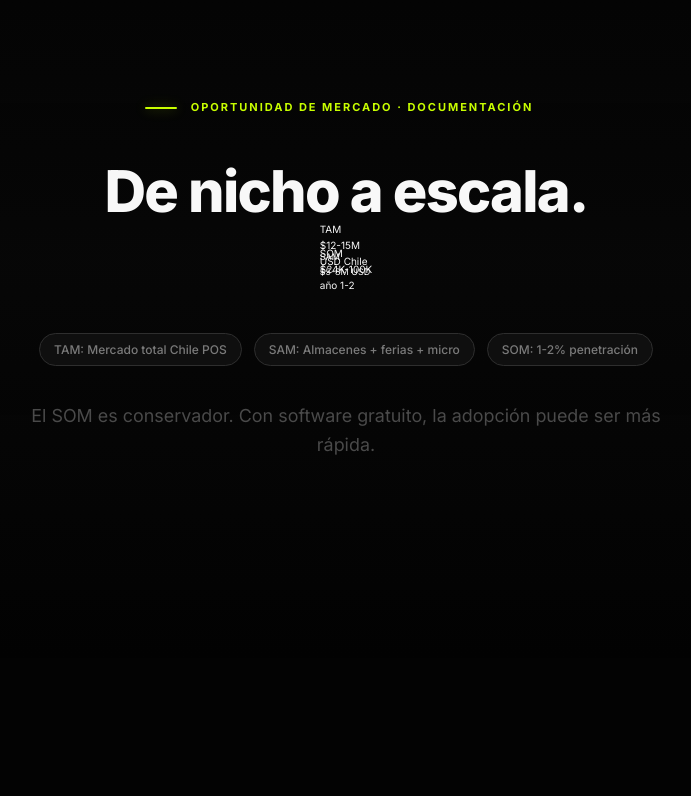
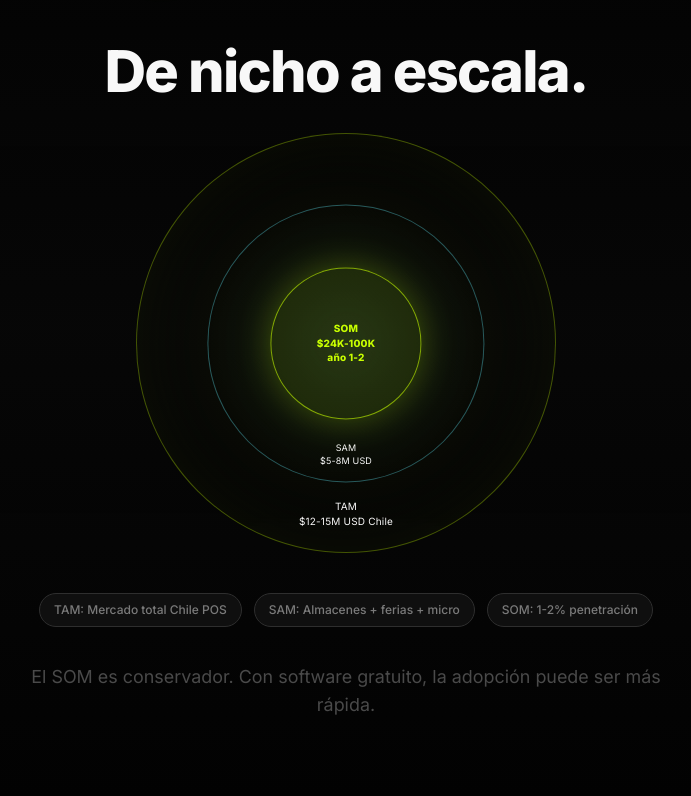
Before and after one commit to thinkfashz/fabri-core, a plain HTML site: page presentacion/04-mercado.html in a window 1280 px wide. Shown: the part 2544-3340 px from the top of the page, without its empty margins (294-985 px from the left). Drawn offline with nearby package versions, Linux system fonts and the light colour scheme; animation ran at ten frames a second.

Commit message:
feat(presentacion): TAM/SAM/SOM en círculos, plataformas y divisor

```diff
--- a/presentacion/shared.css
+++ b/presentacion/shared.css
@@ -1792,6 +1792,92 @@ body::after {
 }
 
 /* ============================================================
+   v4 · TAM / SAM / SOM y piezas sueltas
+   ============================================================ */
+.circles {
+  position: relative;
+  width: min(420px, 100%);
+  aspect-ratio: 1;
+  margin: 8px auto 0;
+}
+
+.circle {
+  position: absolute;
+  left: 50%;
+  top: 50%;
+  transform: translate(-50%, -50%);
+  border-radius: 50%;
+  display: grid;
+  place-items: center;
+  text-align: center;
+  color: var(--text);
+}
+
+.circle-outer {
+  width: 100%;
+  height: 100%;
+  border: 1px solid rgba(200, 255, 0, 0.32);
+  background: radial-gradient(circle at 50% 50%, rgba(200, 255, 0, 0.06), transparent 72%);
+  box-shadow: inset 0 0 70px rgba(200, 255, 0, 0.05);
+}
+
+.circle-mid {
+  width: 66%;
+  height: 66%;
+  border: 1px solid rgba(90, 217, 232, 0.38);
+  background: radial-gradient(circle at 50% 50%, rgba(90, 217, 232, 0.08), transparent 72%);
+}
+
+.circle-inner {
+  width: 36%;
+  height: 36%;
+  border: 1px solid rgba(200, 255, 0, 0.6);
+  background: rgba(200, 255, 0, 0.09);
+  box-shadow: 0 0 44px -10px rgba(200, 255, 0, 0.45);
+  color: var(--lime);
+  font-weight: 800;
+}
+
+.circle > div {
+  text-align: center;
+  line-height: 1.45;
+  letter-spacing: 0.02em;
+  white-space: nowrap;
+}
+
+.circle-outer > div,
+.circle-mid > div {
+  left: 50%;
+  transform: translateX(-50%);
+}
+
+.platform {
+  width: 44px;
+  height: 44px;
+  display: grid;
+  place-items: center;
+  border-radius: 14px;
+  font-size: 16px;
+  font-weight: 900;
+  line-height: 1;
+  border: 1px solid rgba(255, 255, 255, 0.12);
+  box-shadow: inset 0 1px 0 rgba(255, 255, 255, 0.18), 0 12px 26px -16px rgba(0, 0, 0, 0.9);
+  transition: transform 0.35s cubic-bezier(0.34, 1.56, 0.64, 1), box-shadow 0.35s ease;
+}
+
+.platform:hover {
+  transform: translateY(-3px) scale(1.04);
+  box-shadow: inset 0 1px 0 rgba(255, 255, 255, 0.22), 0 0 26px -8px currentColor;
+}
+
+.divider {
+  width: 100%;
+  max-width: 520px;
+  height: 1px;
+  background: linear-gradient(90deg, transparent, rgba(200, 255, 0, 0.45), rgba(90, 217, 232, 0.25), transparent);
+}
+
+/* ============================================================
    v4 · GUÍA DE USO (tres tarjetas)
    ============================================================ */
 .doc-grid {
--- a/web/presentacion/shared.css
+++ b/web/presentacion/shared.css
@@ -1792,6 +1792,92 @@ body::after {
 }
 
 /* ============================================================
+   v4 · TAM / SAM / SOM y piezas sueltas
+   ============================================================ */
+.circles {
+  position: relative;
+  width: min(420px, 100%);
+  aspect-ratio: 1;
+  margin: 8px auto 0;
+}
+
+.circle {
+  position: absolute;
+  left: 50%;
+  top: 50%;
+  transform: translate(-50%, -50%);
+  border-radius: 50%;
+  display: grid;
+  place-items: center;
+  text-align: center;
+  color: var(--text);
+}
+
+.circle-outer {
+  width: 100%;
+  height: 100%;
+  border: 1px solid rgba(200, 255, 0, 0.32);
+  background: radial-gradient(circle at 50% 50%, rgba(200, 255, 0, 0.06), transparent 72%);
+  box-shadow: inset 0 0 70px rgba(200, 255, 0, 0.05);
+}
+
+.circle-mid {
+  width: 66%;
+  height: 66%;
+  border: 1px solid rgba(90, 217, 232, 0.38);
+  background: radial-gradient(circle at 50% 50%, rgba(90, 217, 232, 0.08), transparent 72%);
+}
+
+.circle-inner {
+  width: 36%;
+  height: 36%;
+  border: 1px solid rgba(200, 255, 0, 0.6);
+  background: rgba(200, 255, 0, 0.09);
+  box-shadow: 0 0 44px -10px rgba(200, 255, 0, 0.45);
+  color: var(--lime);
+  font-weight: 800;
+}
+
+.circle > div {
+  text-align: center;
+  line-height: 1.45;
+  letter-spacing: 0.02em;
+  white-space: nowrap;
+}
+
+.circle-outer > div,
+.circle-mid > div {
+  left: 50%;
+  transform: translateX(-50%);
+}
+
+.platform {
+  width: 44px;
+  height: 44px;
+  display: grid;
+  place-items: center;
+  border-radius: 14px;
+  font-size: 16px;
+  font-weight: 900;
+  line-height: 1;
+  border: 1px solid rgba(255, 255, 255, 0.12);
+  box-shadow: inset 0 1px 0 rgba(255, 255, 255, 0.18), 0 12px 26px -16px rgba(0, 0, 0, 0.9);
+  transition: transform 0.35s cubic-bezier(0.34, 1.56, 0.64, 1), box-shadow 0.35s ease;
+}
+
+.platform:hover {
+  transform: translateY(-3px) scale(1.04);
+  box-shadow: inset 0 1px 0 rgba(255, 255, 255, 0.22), 0 0 26px -8px currentColor;
+}
+
+.divider {
+  width: 100%;
+  max-width: 520px;
+  height: 1px;
+  background: linear-gradient(90deg, transparent, rgba(200, 255, 0, 0.45), rgba(90, 217, 232, 0.25), transparent);
+}
+
+/* ============================================================
    v4 · GUÍA DE USO (tres tarjetas)
    ============================================================ */
 .doc-grid {
```
